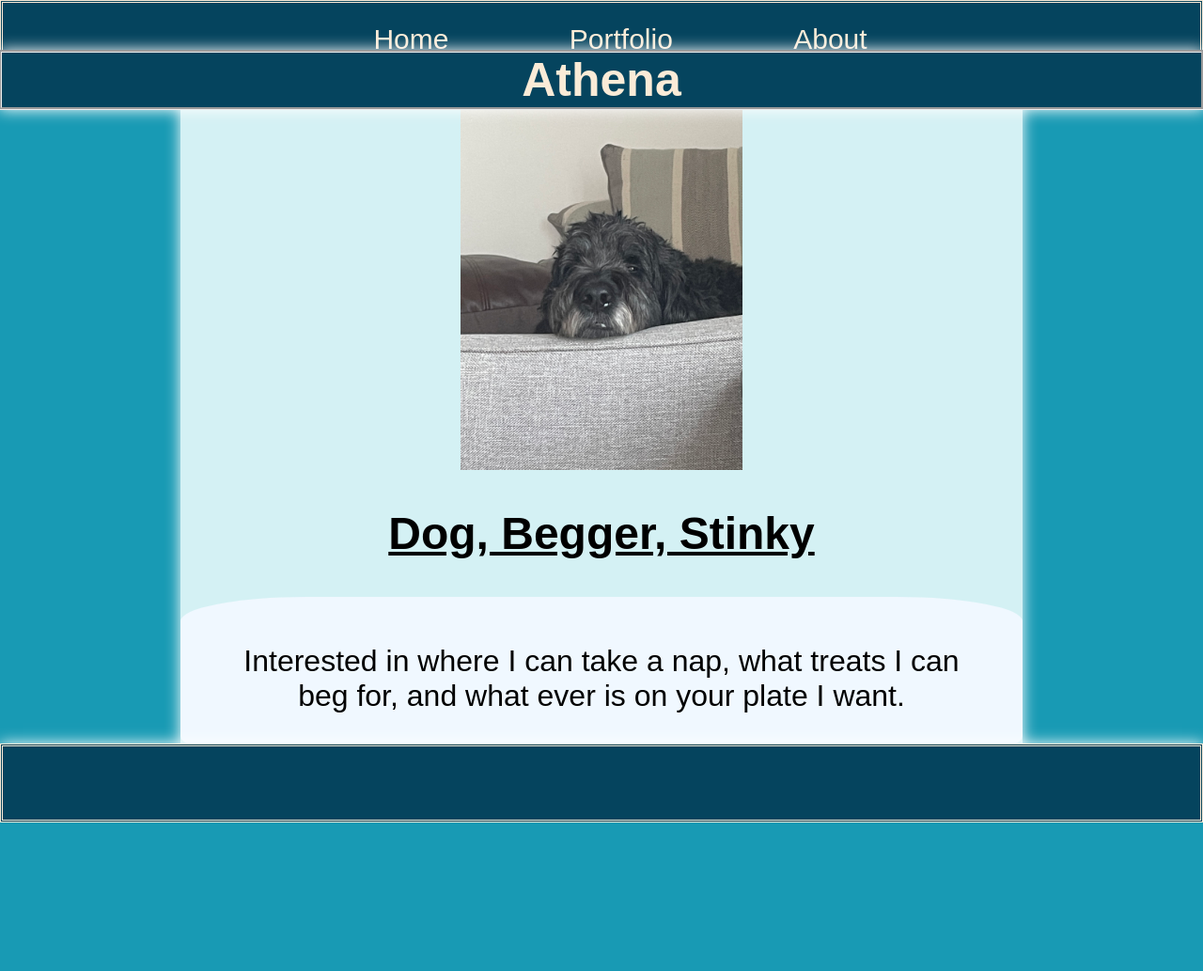
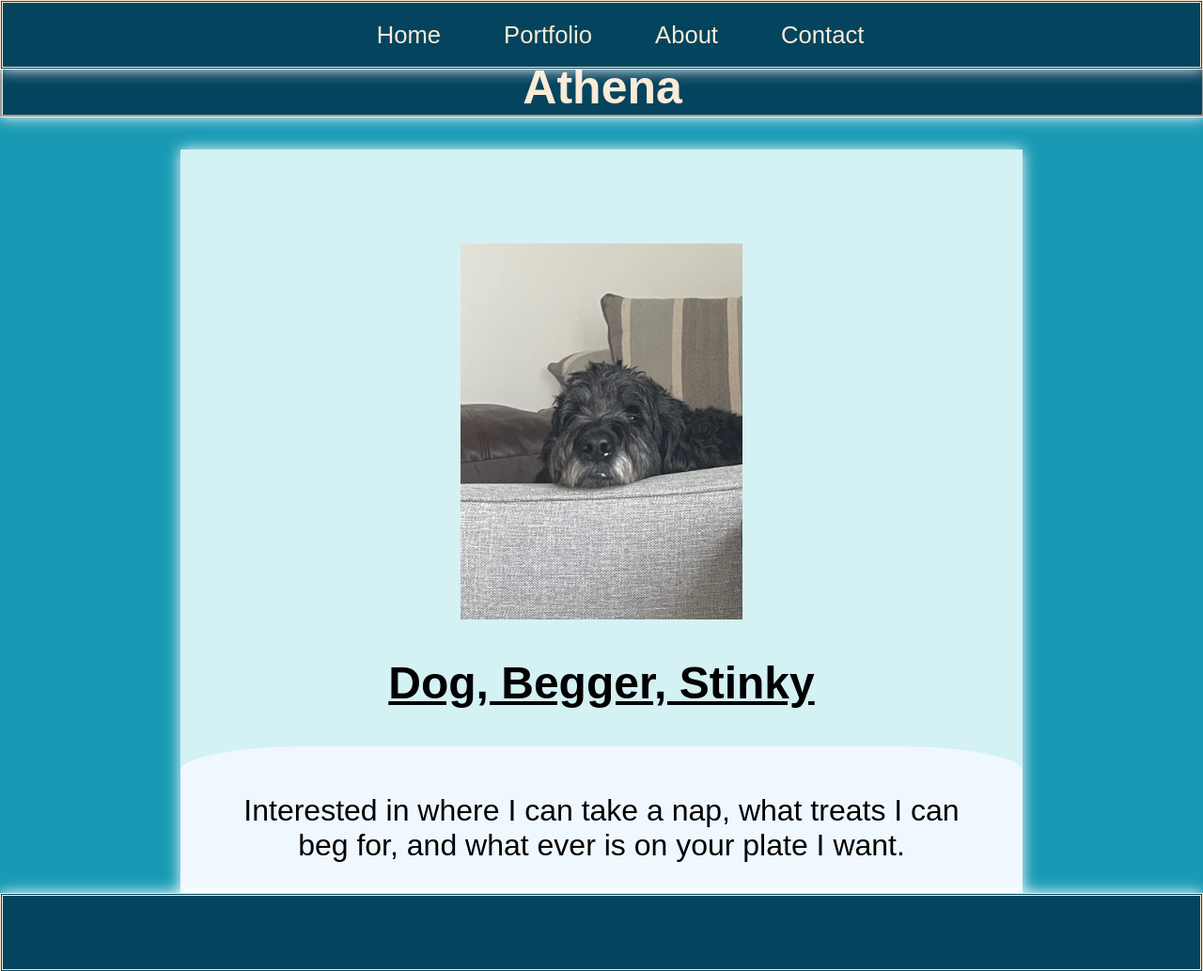
Before and after one commit to Tnopp18/myPersonalSite2, a plain HTML site: page index.html in a window 1280 px wide. Shown: the whole page at 94% size. Before the commit the page ends 875 px from the top, so only its background shows below. Drawn offline with Linux system fonts and the light colour scheme.

Commit message:
navbar fixed

```diff
--- a/index.html
+++ b/index.html
@@ -7,16 +7,15 @@
     <body>
         <header>
 
-            <div id="nav">
                 <nav>
                     <ul>
                         <li><a href="index.html" class="link">Home</a></li>
                         <li><a href="portfolio.html" class="link">Portfolio</a></li>
                         <li><a href="about.html" class="link">About</a></li>
+                        <li><a href="contact.html" class="link">Contact</a></li>
                     </ul>
-                    <h1>Athena</h1>
                 </nav>
-            </div>
+                <h1>Athena</h1>
 
         </header>
 
--- a/style.css
+++ b/style.css
@@ -1,39 +1,40 @@
 html {
     font-family: sans-serif;
     background-color: #189AB4;
-    color:antiquewhite
+    color:antiquewhite;
 }
 
 h1 {
     text-align: center;
     font-size: 50px;
-    position: fixed;
     background-color: #05445E;
     max-width: 100%;
     border-style: groove;
     box-shadow: 0 0 15px 0 white;
-    margin-top: 10%;
+    margin-top: 4.8%;
     max-width: 100%;
     width: 99.7%;
+
 }
 
 nav {
     background-color: #05445E;
-    height: 6%;
-    padding: 15px;
+    height:6%;
+    padding: .8%;
     display: flex;
     box-shadow: 0 0 15px 0 white;
     border-style: double;
-    position:fixed;
     color: antiquewhite;
     text-align: center;
-    font-size: 30px;
+    font-size: 2vw;
     align-items: center;
     justify-content: center;
     display: flex;
     position:fixed;
     left:0px;
     right:0px;
+    top: 0;
+
 
 }
 
@@ -43,7 +44,8 @@ nav ul {
 
 nav li {
     display:inline-flex;
-    margin: 60px;
+    margin: 30px;
+
 
 }
 
@@ -113,8 +115,8 @@ section {
 }
 
 section > img {
-    width:300px;
-    height: 400px;
+    width:30%;
+    height: 40%;
     margin:auto;
     border: black;
     display: flex;
```
Also changed, not shown: about.html (+3 -1 lines), contact.html (+2 -1 lines), portfolio.html (+2 -1 lines).
